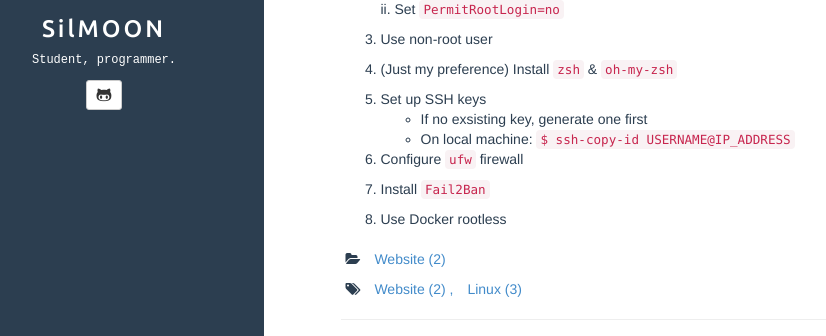
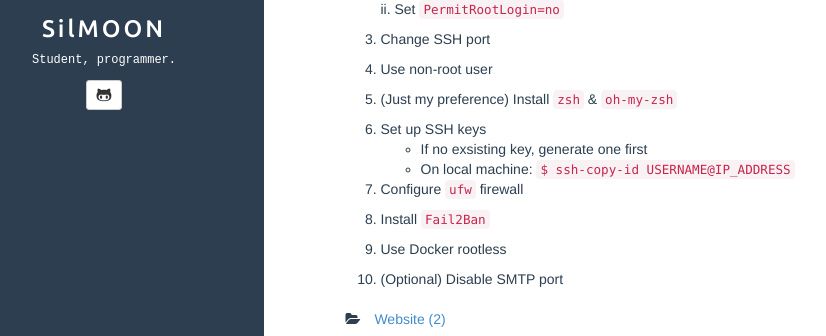
Before and after one commit to SilMOON/silmoon.github.io, a Jekyll site: the page built from _posts/2022-09-02-server-hosting-tips.md, in a window 1280 px wide and 1061 px high, cut to the strip 282-618 px from the top of the window. Shown: the whole strip, without its empty margins (56-882 px from the left). Built offline with Jekyll 4.4.1, drawn with Linux system fonts in a browser that asks for light colours; comment, search, counter and statistics services are not loaded.

Commit message:
update post

```diff
--- a/_posts/2022-09-02-server-hosting-tips.md
+++ b/_posts/2022-09-02-server-hosting-tips.md
@@ -17,16 +17,20 @@ fullview: true
   i. `# vim /etc/ssh/sshd_config`
   ii. Set `PermitRootLogin=no`
 
-3. Use non-root user
+3. Change SSH port
 
-4. (Just my preference) Install `zsh` & `oh-my-zsh`
+4. Use non-root user
 
-5. Set up SSH keys
+5. (Just my preference) Install `zsh` & `oh-my-zsh`
+
+6. Set up SSH keys
   - If no exsisting key, generate one first
   - On local machine: `$ ssh-copy-id USERNAME@IP_ADDRESS`
 
-6. Configure `ufw` firewall
+7. Configure `ufw` firewall
 
-7. Install `Fail2Ban`
+8. Install `Fail2Ban`
 
-8. Use Docker rootless
+9. Use Docker rootless
+
+10. (Optional) Disable SMTP port
```
